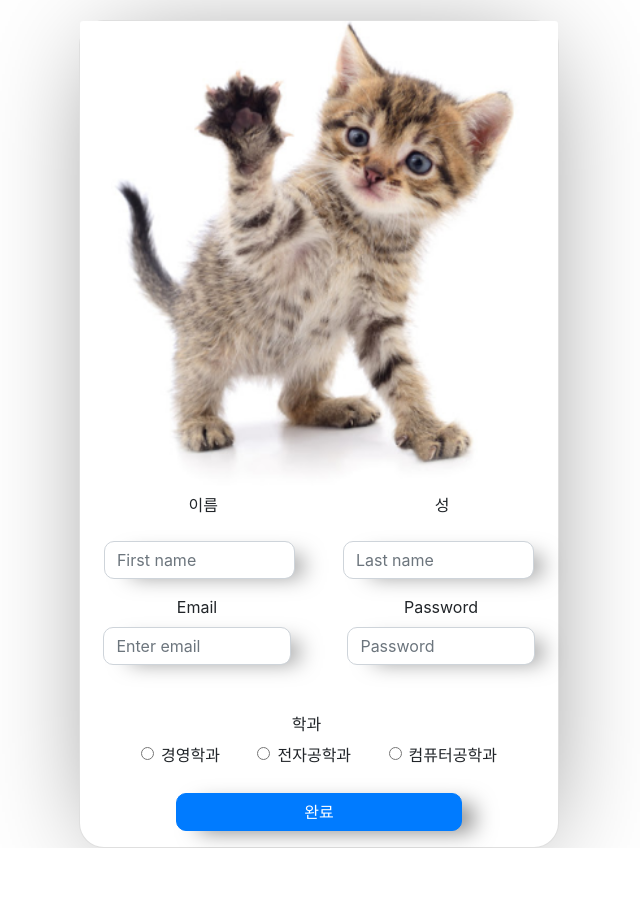
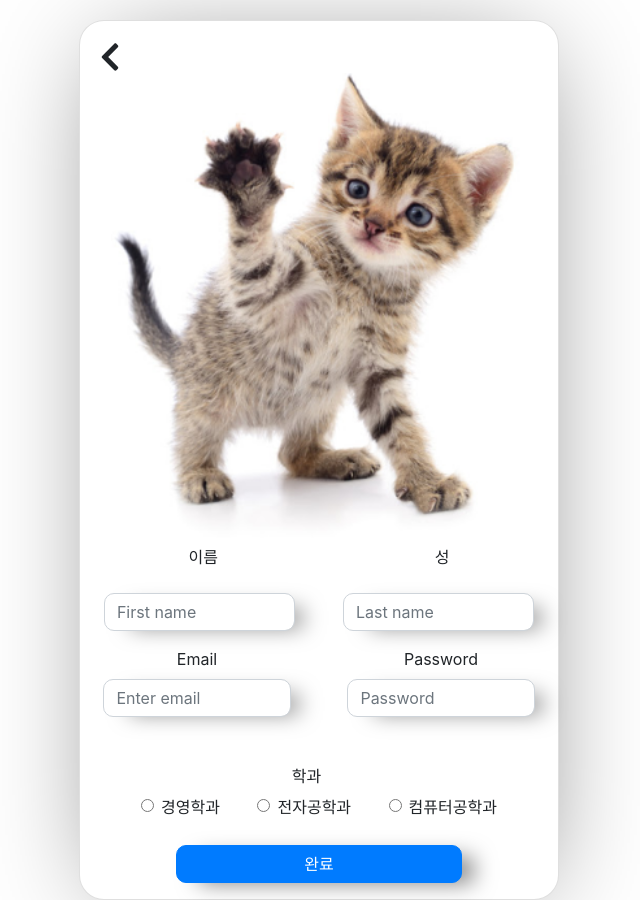
Before and after one commit to JeongJin984/Kit-Diary, a Next.js app in the folder front/: page /signup in a window 1280 px wide. Shown: the whole page, without its empty margins (321-961 px from the left). Before the commit the page ends 848 px from the top, so only its background shows below. Built offline with nearby package versions, Linux system fonts and the light colour scheme.

Commit message:
add button

```diff
--- a/front/package.json
+++ b/front/package.json
@@ -17,6 +17,9 @@
   },
   "homepage": "https://github.com/JeongJin984/Kit-Diary#readme",
   "dependencies": {
+    "@fortawesome/fontawesome-svg-core": "^1.2.30",
+    "@fortawesome/free-solid-svg-icons": "^5.14.0",
+    "@fortawesome/react-fontawesome": "^0.1.11",
     "axios": "^0.19.2",
     "bootstrap": "^4.5.0",
     "express": "^4.17.1",
@@ -27,10 +30,10 @@
     "react-bootstrap": "^1.3.0",
     "react-dom": "^16.13.1",
     "react-redux": "^7.2.1",
+    "react-router-dom": "^5.2.0",
     "redux": "^4.0.5",
     "redux-devtools-extension": "^2.13.8",
     "redux-saga": "^1.1.3",
-    "react-router-dom": "^5.2.0",
     "styled-components": "^5.1.1"
   }
 }
--- a/front/pages/signup.js
+++ b/front/pages/signup.js
@@ -5,6 +5,9 @@ import Row from 'react-bootstrap/Row';
 import Col from 'react-bootstrap/Col';
 import { Card } from 'react-bootstrap';
 import styled from 'styled-components';
+import Link from 'next/link';
+import { FontAwesomeIcon } from '@fortawesome/react-fontawesome';
+import { faChevronLeft } from '@fortawesome/free-solid-svg-icons';
 
 const StyledCard = styled(Card)`
     margin: auto;
@@ -14,7 +17,14 @@ const signup = () => {
     return (
         <div style={{ display: 'flex', justifyContent: 'center' }}>
             <StyledCard className="stylecard" style={{ width: '30rem', marginTop: '20px' }}>
-                <StyledCard.Img variant="top" src="/cat.png" />
+                <Link href="login">
+                    <FontAwesomeIcon
+                        icon={faChevronLeft}
+                        size="2x"
+                        style={{ marginLeft: '20px', marginTop: '20px', cursor: 'pointer' }}
+                    />
+                </Link>
+                <StyledCard.Img variant="top" src="/cat.png" style={{ borderRadius: '25px' }} />
                 <Form>
                     <Form.Group className="signup-form-name">
                         <Form.Label>이름</Form.Label>
```
Also changed, not shown: front/pages/login.js (+10 -0 lines).
